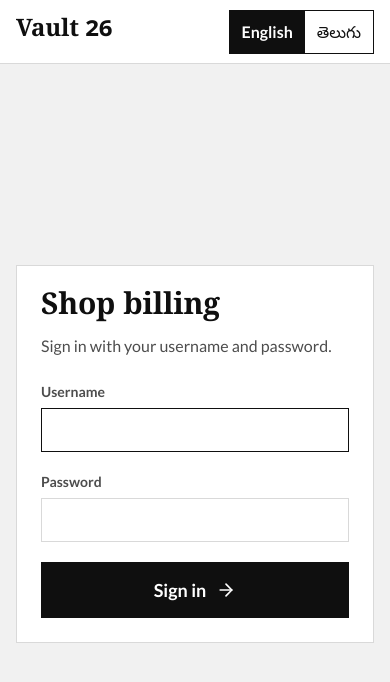
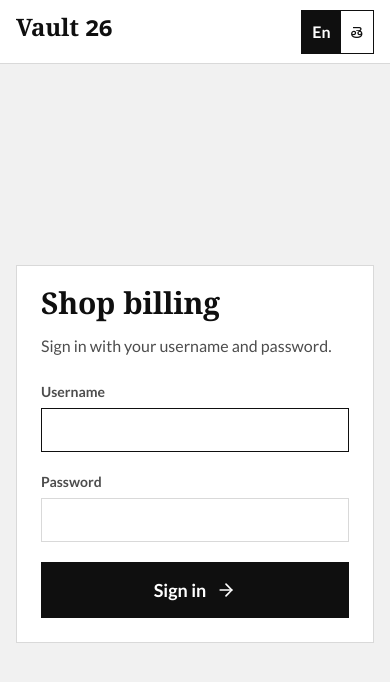
Before and after one commit to vault26ofc/vault26-billing, a React (Vite) app: page /login in a window 390 px wide. Shown: the top 682 px of the page. Built offline with nearby package versions, Linux system fonts and the light colour scheme; no server answers; a web font is replaced by a local one.

Commit message:
feat(ui): Back button on every screen and a phone-friendly top bar

```diff
--- a/src/components/common/LanguageSwitch.tsx
+++ b/src/components/common/LanguageSwitch.tsx
@@ -6,25 +6,28 @@ import { setLang, useLang } from '../../i18n';
 // can find theirs. The choice is remembered on this device.
 export const LanguageSwitch: React.FC<{ className?: string }> = ({ className }) => {
   const lang = useLang();
-  const option = (value: 'en' | 'te', label: string) => (
+  // Short labels on phones so the top bar fits; full words from tablet size up.
+  const option = (value: 'en' | 'te', label: string, short: string) => (
     <button
       type="button"
       onClick={() => setLang(value)}
       aria-pressed={lang === value}
+      aria-label={label}
       lang={value}
       className={clsx(
-        'h-full px-3 text-base transition-colors',
+        'h-full px-2.5 sm:px-3 text-base transition-colors',
         lang === value ? 'bg-v26-ink text-white font-bold' : 'bg-v26-paper text-v26-ink hover:bg-v26-soft'
       )}
     >
-      {label}
+      <span className="sm:hidden">{short}</span>
+      <span className="hidden sm:inline">{label}</span>
     </button>
   );
 
   return (
-    <div role="group" aria-label="Language / భాష" className={clsx('h-11 flex border border-v26-ink', className)}>
-      {option('en', 'English')}
-      {option('te', 'తెలుగు')}
+    <div role="group" aria-label="Language / భాష" className={clsx('h-11 flex border border-v26-ink shrink-0', className)}>
+      {option('en', 'English', 'En')}
+      {option('te', 'తెలుగు', 'తె')}
     </div>
   );
 };
--- a/src/components/layout/TopBar.tsx
+++ b/src/components/layout/TopBar.tsx
@@ -1,6 +1,6 @@
 import React from 'react';
 import { useLocation, useNavigate } from 'react-router-dom';
-import { Menu, Search, PlusCircle, Home } from 'lucide-react';
+import { Menu, Search, PlusCircle, Home, ArrowLeft } from 'lucide-react';
 import { useStore } from '../../services/store';
 import { useT } from '../../i18n';
 import { LanguageSwitch } from '../common/LanguageSwitch';
@@ -24,6 +24,14 @@ export const TopBar: React.FC<TopBarProps> = ({ onToggleSidebar, onOpenSearch })
 
   const plain = 'h-11 flex items-center gap-2 px-3 border border-v26-line text-base hover:border-v26-ink transition-colors';
 
+  // Back to the previous screen; a page opened straight from a link has no
+  // previous screen in this app, so Back goes Home instead.
+  const goBack = () => {
+    const idx = (window.history.state as { idx?: number } | null)?.idx ?? 0;
+    if (idx > 0) navigate(-1);
+    else navigate('/dashboard');
+  };
+
   return (
     <header className="sticky top-0 z-30 bg-v26-paper border-b border-v26-line no-print select-none">
       <div className="max-w-7xl mx-auto h-16 flex items-center justify-between gap-2 px-3 sm:px-6 lg:px-8">
@@ -32,6 +40,12 @@ export const TopBar: React.FC<TopBarProps> = ({ onToggleSidebar, onOpenSearch })
             <Menu size={20} />
             <span className="hidden md:inline">{t('Menu')}</span>
           </button>
+          {!onHome && (
+            <button onClick={goBack} className={plain} aria-label={t('Back')}>
+              <ArrowLeft size={20} />
+              <span className="hidden sm:inline">{t('Back')}</span>
+            </button>
+          )}
           {!onHome && (
             <button onClick={() => navigate('/dashboard')} className={plain} aria-label={t('Home')}>
               <Home size={20} />
```
